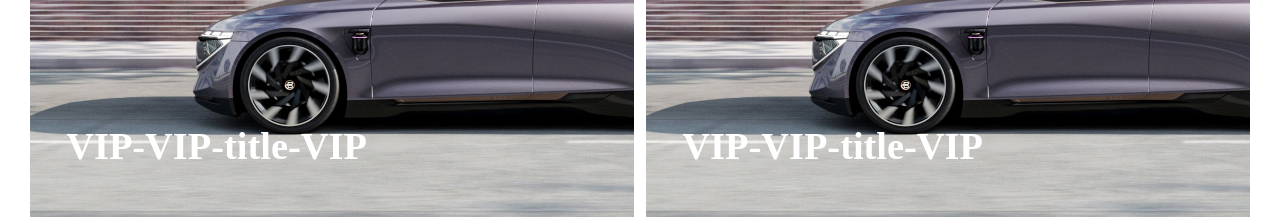
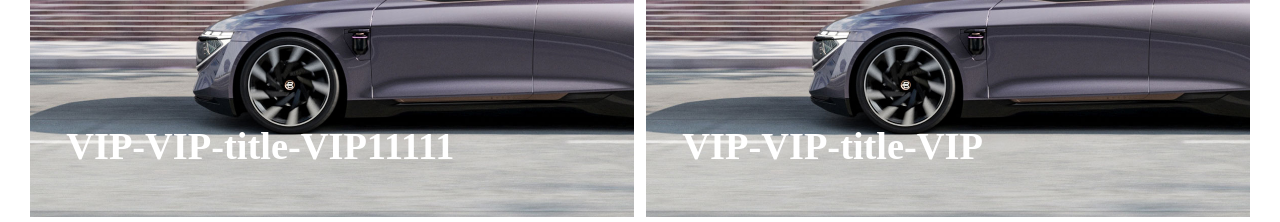
Before and after one commit to chen8000/orange, a React app: page /home in a window 1280 px wide. Shown: the part 860-1082 px from the top of the page. Built offline with nearby package versions, Linux system fonts and the light colour scheme.

Commit message:
8.5提交

```diff
--- a/src/components/header/index.scss
+++ b/src/components/header/index.scss
@@ -235,7 +235,7 @@
         }
 
         ul{
-            position: initial;
+            position: static;
 
             @include wh(null, 0);
             .navBarActive{
--- a/src/components/home/index.jsx
+++ b/src/components/home/index.jsx
@@ -17,7 +17,7 @@ class Home extends Component {
                         {
                             [
                                 {
-                                    title:'VIP-VIP-title-VIP',
+                                    title:'VIP-VIP-title-VIP11111',
                                     imgUrl:'/img/home/todos1.png'
                                 },
                                 {
```
